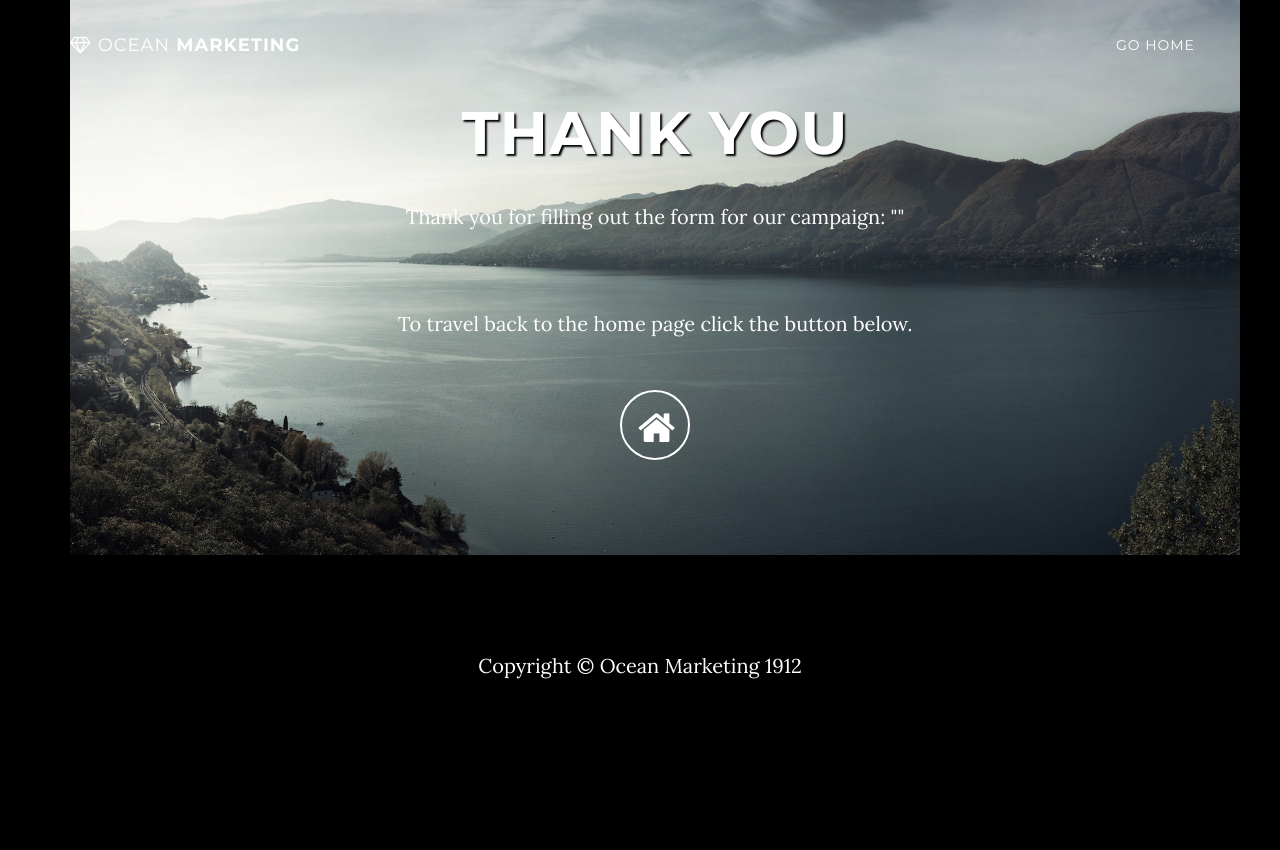
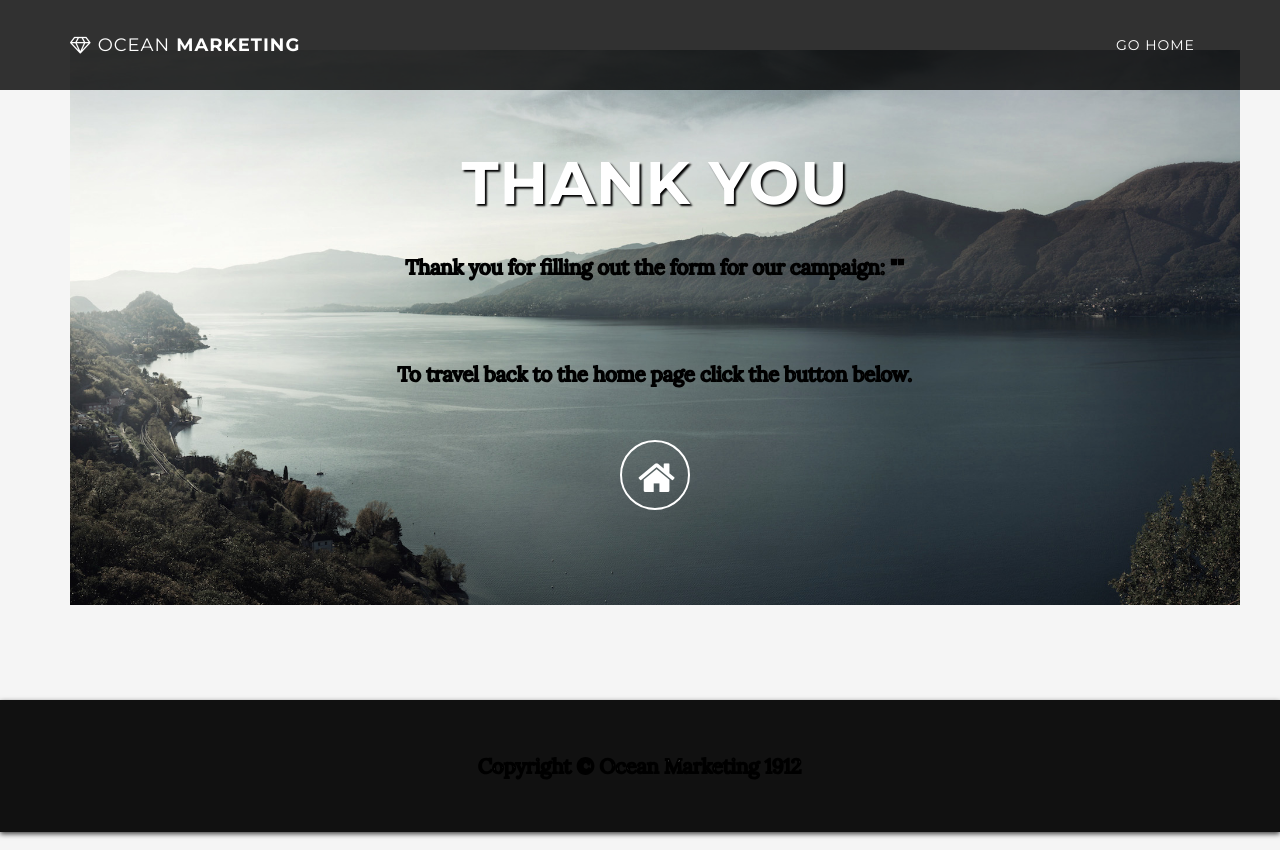
Before and after one commit to yourbuddyconner/cs399-agency, a Django app: page /thank_you/ in a window 1280 px wide. Before the commit the page ends 679 px from the top, so only its background shows below. Run offline with Django 3.2, Linux system fonts and the light colour scheme; parts of the project's set-up code (start-up, migrations or seed data) failed here and were passed over; some libraries are stand-ins or nearby versions.

Commit message:
CSS to make text readable

```diff
--- a/app/static/css/agency.css
+++ b/app/static/css/agency.css
@@ -38,6 +38,12 @@ footer #social-icons a {
     color: #555555;
 }
 
+h2, p{
+    -webkit-text-stroke-color: black;
+    -webkit-text-stroke-width: 2px;
+    -webkit-text-fill-color: white ;
+}
+
 .section-striped {
     background-color: #111111;
     background-image: linear-gradient(45deg, rgba(255, 255, 255, .02) 50%, transparent 50%),
--- a/app/templates/base.html
+++ b/app/templates/base.html
@@ -12,6 +12,8 @@
 	<link rel="stylesheet" type="text/css" href="/static/css/bootstrap.css">
 	<!-- Greyscale css -->
 	<link rel="stylesheet" type="text/css" href="/static/css/grayscale.css">
+      <!-- our custom css -->
+    <link rel="stylesheet" type="text/css" href="/static/css/agency.css">
 	<!-- Fonts -->
 	<link rel="stylesheet" type="text/css" href="http://fonts.googleapis.com/css?family=Lora:400,700,400italic,700italic">
 	<link rel="stylesheet" type="text/css" href="http://fonts.googleapis.com/css?family=Montserrat:400,700">
```
